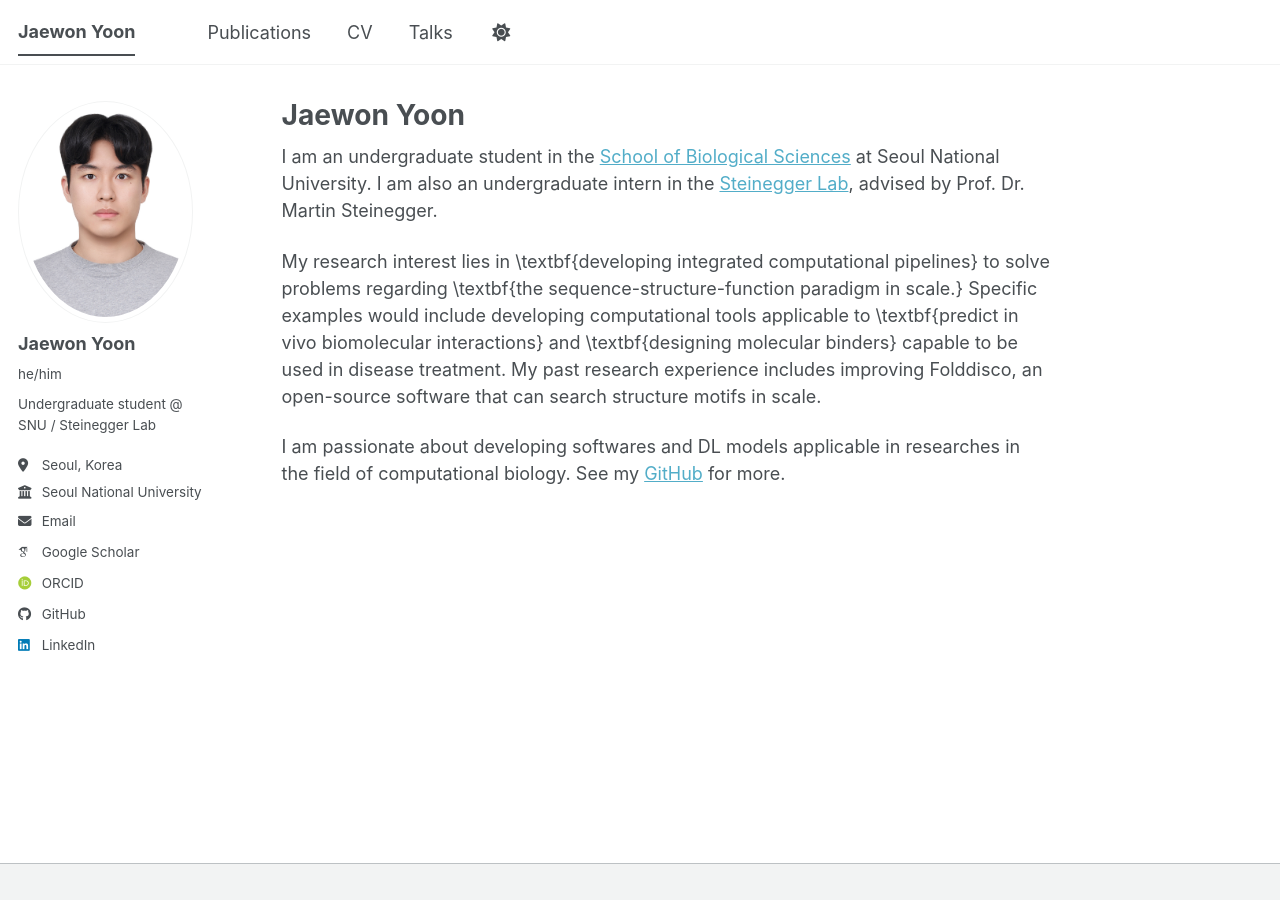
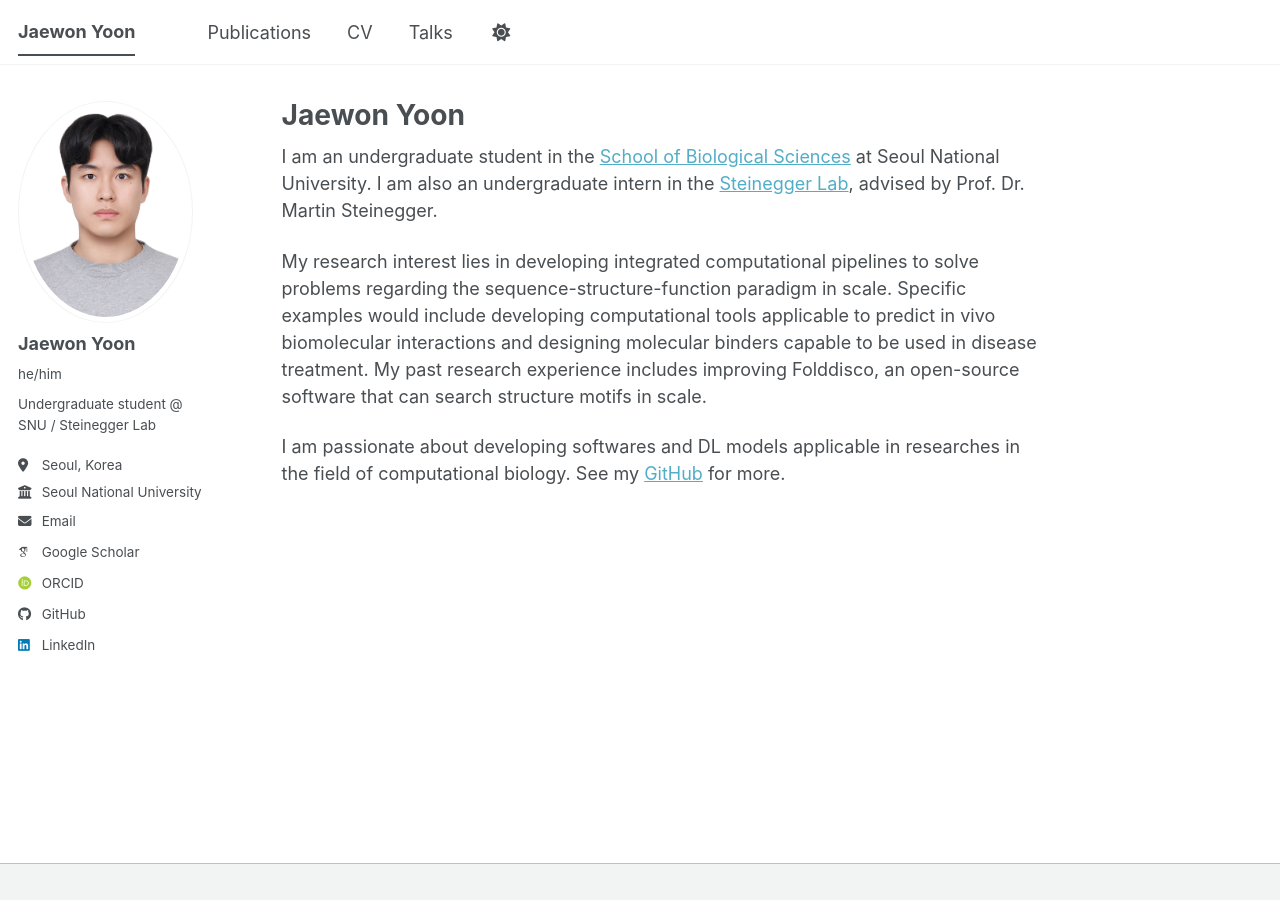
Before and after one commit to jwyoon05/jwyoon05.github.io, a Jekyll site: the page built from _pages/about.md, in a window 1280 px wide. Built offline with Jekyll 4.4.1, drawn with Linux system fonts in a browser that asks for light colours; some web fonts are replaced; a script bundle is joined from its source files by our own code; library files that are not in the unit come from our copies.

Commit message:
Clean up formatting in about.md
Removed unnecessary bold formatting from research interests.

```diff
--- a/_pages/about.md
+++ b/_pages/about.md
@@ -9,6 +9,6 @@ redirect_from:
 
 I am an undergraduate student in the [School of Biological Sciences](https://biosci.snu.ac.kr/) at Seoul National University. I am also an undergraduate intern in the [Steinegger Lab](https://steineggerlab.com/en/), advised by Prof. Dr. Martin Steinegger.
 
-My research interest lies in \textbf{developing integrated computational pipelines} to solve problems regarding \textbf{the sequence-structure-function paradigm in scale.} Specific examples would include developing computational tools applicable to \textbf{predict in vivo biomolecular interactions} and \textbf{designing molecular binders} capable to be used in disease treatment. My past research experience includes improving Folddisco, an open-source software that can search structure motifs in scale.
+My research interest lies in developing integrated computational pipelines to solve problems regarding the sequence-structure-function paradigm in scale. Specific examples would include developing computational tools applicable to predict in vivo biomolecular interactions and designing molecular binders capable to be used in disease treatment. My past research experience includes improving Folddisco, an open-source software that can search structure motifs in scale.
 
 I am passionate about developing softwares and DL models applicable in researches in the field of computational biology. See my [GitHub](https://github.com/jwyoon05) for more.
```
